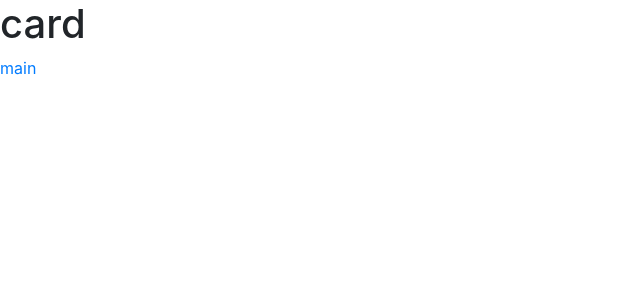
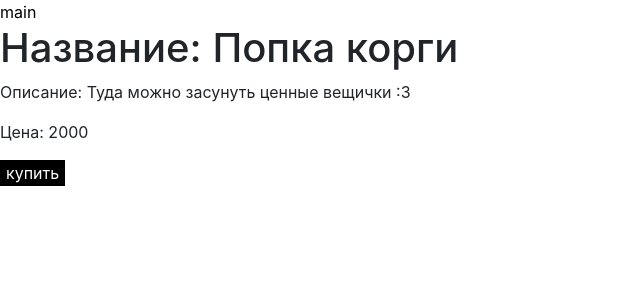
Before and after one commit to vokdub/piterHipster, a Nuxt app: page /card in a window 1280 px wide. Shown: the top 300 px of the page, without its empty margins (0-640 px from the left). Built offline with nearby package versions, Linux system fonts and the light colour scheme; no server answers.

Commit message:
Created api

```diff
--- a/layouts/default.vue
+++ b/layouts/default.vue
@@ -5,51 +5,15 @@
 </template>
 
 <style>
-html {
-  font-family: 'Source Sans Pro', -apple-system, BlinkMacSystemFont, 'Segoe UI',
-    Roboto, 'Helvetica Neue', Arial, sans-serif;
-  font-size: 16px;
-  word-spacing: 1px;
-  -ms-text-size-adjust: 100%;
-  -webkit-text-size-adjust: 100%;
-  -moz-osx-font-smoothing: grayscale;
-  -webkit-font-smoothing: antialiased;
-  box-sizing: border-box;
-}
-
-*,
-*:before,
-*:after {
-  box-sizing: border-box;
-  margin: 0;
-}
-
-.button--green {
-  display: inline-block;
-  border-radius: 4px;
-  border: 1px solid #3b8070;
-  color: #3b8070;
-  text-decoration: none;
-  padding: 10px 30px;
-}
-
-.button--green:hover {
-  color: #fff;
-  background-color: #3b8070;
-}
-
-.button--grey {
-  display: inline-block;
-  border-radius: 4px;
-  border: 1px solid #35495e;
-  color: #35495e;
-  text-decoration: none;
-  padding: 10px 30px;
-  margin-left: 15px;
-}
-
-.button--grey:hover {
-  color: #fff;
-  background-color: #35495e;
-}
+  h3, a, a:hover{
+    color: black;
+  }
+  a{
+    text-decoration: none;
+  }
+  button{
+    background: black;
+    color: white;
+    border: none;
+  }
 </style>
--- a/pages/card/index.vue
+++ b/pages/card/index.vue
@@ -1,16 +1,77 @@
 <template>
 	<div>
-		<h1>card</h1>
+
 		<nuxt-link to="/">main</nuxt-link>
+
+			<h1>Название: {{description.Title}}</h1>
+			<p>Описание: {{description.Description}}</p>
+			<p>Цена: {{description.Price}}</p>
+
+	<button @click="greet">купить</button>
 	</div>
 </template>
 
 <script>
 	export default{
+		head: {
+    		title: 'Описание'
+    	},
+		data() {
+			return{
+				description:
+        			{
+                "id": 1,
+                "Title": "Попка корги",
+                "Description": "Туда можно засунуть ценные вещички :З",
+                "Price": 2000.0,
+                "photos": [
+                    {
+                        "Direction": "dsfgfgsdfgsf",
+                        "alt": "picture"
+                    },
+                    {
+                        "Direction": "В зеленолупье",
+                        "alt": "picture"
+                    }
+                ],
+                "modifications": [
+                    {
+                        "color": "red",
+                        "size": "S"
+                    },
+                    {
+                        "color": "orange",
+                        "size": "L"
+                    },
+                    {
+                        "color": "green",
+                        "size": "S"
+                    }
+                ]
+            }
 
+					}
+		},
+		 methods: {
+    greet: function (event) {
+      // `this` внутри методов указывает на экземпляр Vue
+      alert('вы приобрели товар, все гуд. Куплен товар '+ this.description.Title)
+
+    }
+  }
+  ,
+  // REGEN
+		created: function() {
+			this.$store.dispatch('getDescription');
+		},
+		computed: {
+			goods () {
+				return this.$store.state.description;
+			}
+		}
 	}
 </script>
 
 <style>
 
-</style>div>
+</style>
--- a/pages/catalog/index.vue
+++ b/pages/catalog/index.vue
@@ -1,23 +1,68 @@
 <template>
 	<div>
-		<h1>catalog</h1>
-		<p  v-for="elem in goods"  v-bind:key="elem.id"  v-bind:title="elem.title">
-			{{elem.username}}
+		<!-- <nuxt-link to="/catalog">catalog</nuxt-link> -->
+		<p  v-for="elem in goods"  v-bind:key="elem.id"  v-bind:Title="elem.Title">
+			<nuxt-link to="/card">
+				<h3>{{elem.Title}} </h3>
+			</nuxt-link>
 		</p>
-		<nuxt-link to="/card">catalog</nuxt-link>
+
 	</div>
 </template>
 
 <script>
 	export default{
-		created: function() {
-			this.$store.dispatch('getGoods');
-		},
-		computed: {
-			goods () {
-				return this.$store.state.goods;
-			}
+		head: {
+    		title: 'Каталог'
+    	},
+		data() {
+			return{
+				goods: [
+        			{
+		                "id": 1,
+		                "Title": "Ушки корги",
+		                "Price": 2000.0,
+		                "photos": [
+		                    {
+		                        "Direction": "dsfgfgsdfgsf",
+		                        "alt": "picture"
+		                    }
+		                ]
+		             },
+		             {
+		                "id": 2,
+		                "Title": "Попка корги",
+		                "Price": 1000.0,
+		                "photos": [
+		                    {
+		                        "Direction": "dsfgfgsdfgsf",
+		                        "alt": "picture"
+		                    }
+		                ]
+		             },
+		             {
+		                "id": 3,
+		                "Title": "Ножка корги",
+		                "Price": 200.0,
+		                "photos": [
+		                    {
+		                        "Direction": "dsfgfgsdfgsf",
+		                        "alt": "picture"
+		                    }
+		                ]
+		             }
+		        ]
+					}
 		}
+		// REGEN
+		// created: function() {
+		// 	this.$store.dispatch('getGoods');
+		// },
+		// computed: {
+		// 	goods () {
+		// 		return this.$store.state.goods;
+		// 	}
+		// }
 	}
 </script>
 
--- a/pages/index.vue
+++ b/pages/index.vue
@@ -1,24 +1,49 @@
 <template>
 	<div>
-		<h1>main</h1>
-		<!-- <pre>		{{all}}	</pre> -->
+		<nuxt-link to="/catalog">catalog</nuxt-link>
+		<!-- <pre>		{{all}}	    </pre> -->
 		<p  v-for="elem in all"  v-bind:key="elem.id"  v-bind:title="elem.title">
-			{{elem.name}}
+			<nuxt-link to="/catalog"> <h3>{{elem.Title}} </h3></nuxt-link>
 		</p>
-		<nuxt-link to="/catalog">catalog</nuxt-link>
 	</div>
 </template>
 
 <script>
 	export default{
-		created: function() {
-			this.$store.dispatch('getCategories');
-		},
-		computed: {
-			all () {
-				return this.$store.state.all;
+		head: {
+    		title: 'Домашнаяя страница'
+    	},
+		data() {
+			return{
+				all: [
+        	 {
+                 "id": 1,
+                 "Title": "Щеночки"
+             },
+             {
+                 "id": 2,
+                 "Title": "Котятки"
+             },
+             {
+                 "id": 3,
+                 "Title": "Овечки"
+             },
+             {
+                 "id": 4,
+                 "Title": "Бомжик"
+             }
+        ]
 			}
 		}
+		//REGEN
+		// created: function() {
+		// 	this.$store.dispatch('getCategories');
+		// },
+		// computed: {
+		// 	all () {
+		// 		return this.$store.state.all;
+		// 	}
+		// }
 	}
 </script>
 
--- a/store/index.js
+++ b/store/index.js
@@ -8,7 +8,8 @@ const store = () => new Vuex.Store({
 
   state: {
     all: [],
-    goods: []
+    goods: [],
+    description: {}
     // id: 0,
     // title: '',
     // description: '',
@@ -24,6 +25,9 @@ const store = () => new Vuex.Store({
     },
     SET_GOODS (state, goods) {
       state.goods = goods;
+    },
+    SET_DESCRIPTION(state, description){
+      state.description = description;
     }
   },
   actions: {
@@ -39,8 +43,13 @@ const store = () => new Vuex.Store({
       .get('https://jsonplaceholder.typicode.com/users')
       .then(response => {
         context.commit('SET_GOODS', response.data)
-
-      console.log(response.data);
+      });
+    },
+    getDescription(context) {
+      axios
+      .get('https://jsonplaceholder.typicode.com/users')
+      .then(response => {
+        context.commit('SET_DESCRIPTION', response.data)
       });
     }
   }
```
